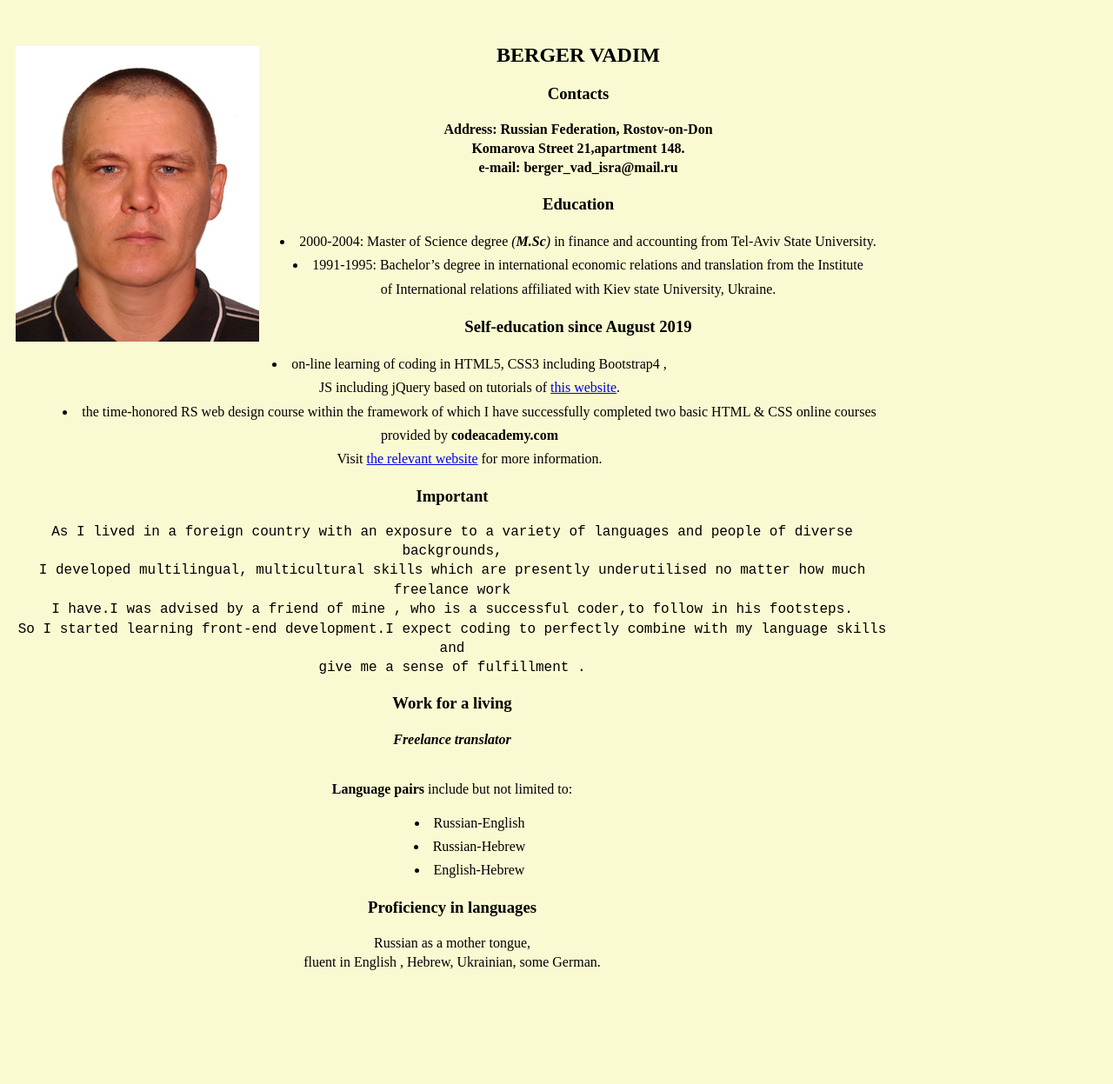
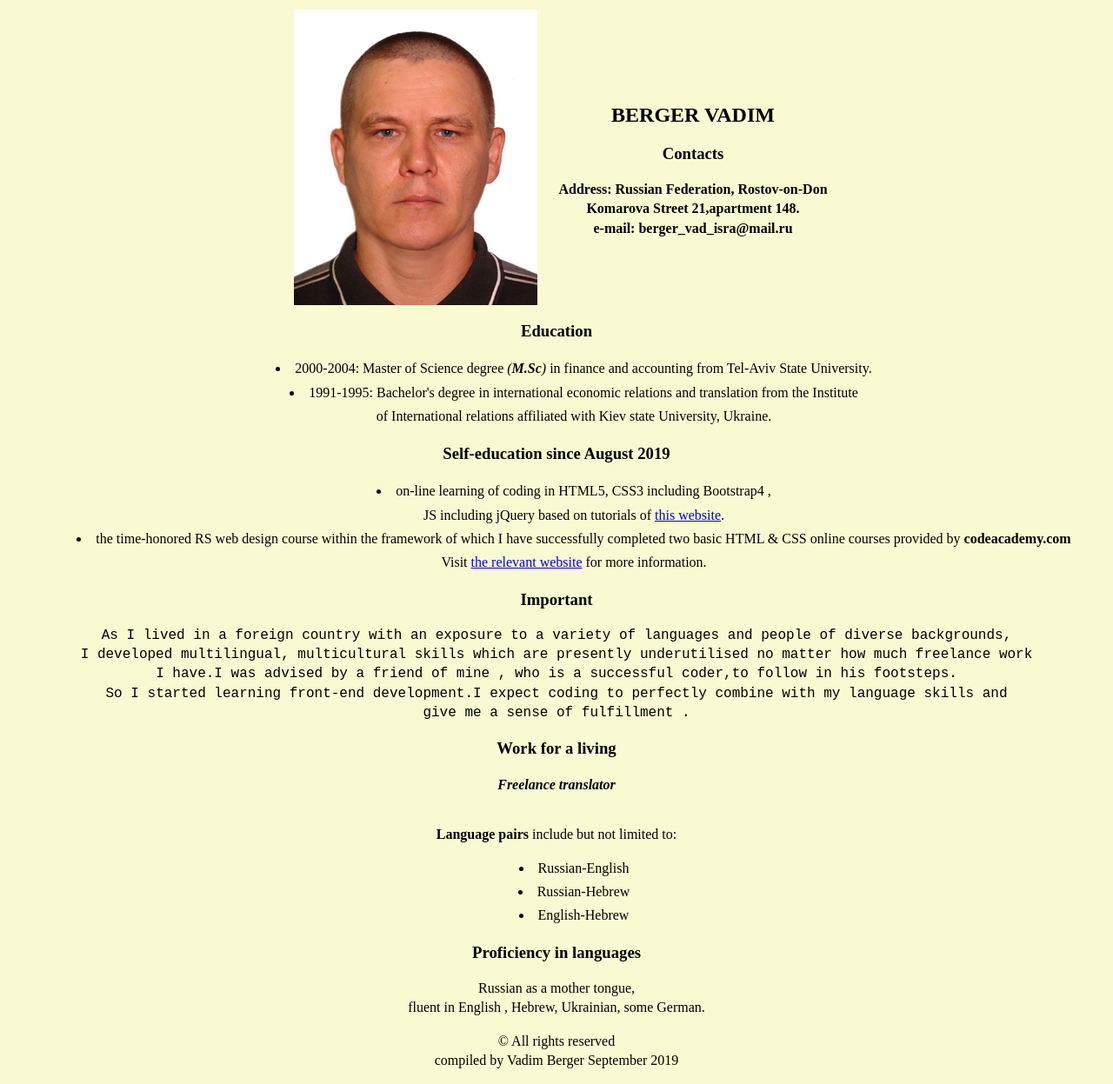
Before and after one commit to 19720509/rsschool-cv, a plain HTML site: page index.html in a window 1280 px wide. Shown: the whole page at 87% size. Before the commit the page ends 1135 px from the top, so only its background shows below. Drawn offline with Linux system fonts and the light colour scheme.

Commit message:
fix: html code amended

```diff
--- a/index.html
+++ b/index.html
@@ -6,15 +6,18 @@
 
     </head>
     <body>
+        <div class="wrapper">
         <header>
              <div id="photocontainer"><img src="./photo.jpg" alt="My image cannot be displayed"> </div>
-            <h2>BERGER VADIM</h2>
+            <div class="personal-info">
+             <h2>BERGER VADIM</h2>
             <h3>Contacts</h3>
             <p>
                 <b>Address: Russian Federation, Rostov-on-Don<br>
                   Komarova Street 21,apartment 148.<br>
                   e-mail: berger_vad_isra@mail.ru</b>
             </p>
+        </div>
         </header>
         <main>
              <section class="education">
@@ -22,7 +25,7 @@
                  <p>
                      <ul>
                          <li>2000-2004: Master of Science degree <i>(<b id="boldest">M.Sc</b>)</i> in finance and accounting from Tel-Aviv State University.</li>
-                         <li> 1991-1995: Bachelor’s degree in  international economic relations and translation from the Institute<br>
+                         <li> 1991-1995: Bachelor's degree in  international economic relations and translation from the Institute<br>
                          of International relations affiliated with Kiev state University, Ukraine.</li>
                      </ul>
                  </p>
@@ -65,6 +68,10 @@
 
 
              </main>
-
+             <footer>
+                 <p>&copy; All rights reserved <br>
+              compiled  by Vadim Berger  September 2019 </p>
+             </footer>
+        </div>
     </body>
 </html>
--- a/style.css
+++ b/style.css
@@ -1,11 +1,13 @@
-body {max-width:1024px; text-align:center; background-color: lightgoldenrodyellow;
+body { text-align:center; background-color: lightgoldenrodyellow;
 font-family:'Times New Roman', Times, serif};
-header{}
+.wrapper {margin: 0 auto; max-width: 1024px;}
+header { text-align: center;}
+.personal-info {display: inline-block; vertical-align: middle; margin-left: 20px;}
 ul {line-height:1.7; text-align:center; list-style-position: inside;}
 p {line-height:1.4}
 h2{margin-top:50px;}
-img {display:block; height:340px; width:280px; float:left; margin-top:3px;}
-#photocontainer{margin-top:0; margin-left:10px;}
+img {display:block; height:340px; width:280px; margin-top:3px;}
+#photocontainer{margin-top:0; margin-left:10px; display: inline-block; vertical-align: middle;}
  #myown {line-height:1.6; font-family:monospace;font-size:16px;}
  aside p {text-align:center; }
  #boldest { font-weight: 900;}
```
